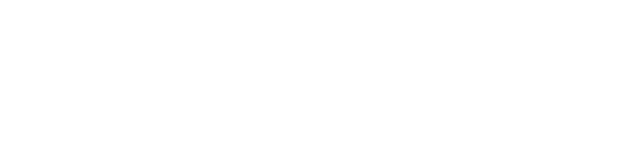
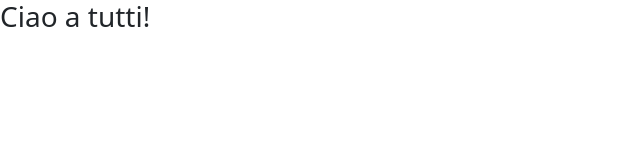
Before and after one commit to NicholasBuiatti/prova-emerge, a plain HTML site: page index.html in a window 1280 px wide. Shown: the whole page, without its empty margins (0-640 px from the left). Drawn offline with nearby package versions, Linux system fonts and the light colour scheme.

Commit message:
modifiche

```diff
--- a/index.html
+++ b/index.html
@@ -25,6 +25,10 @@
 
     <!-- VUE.JS -->
     <script src="./js/script.js"></script>
+
+    <div>
+       <h3>Ciao a tutti!</h3>
+</div>
 </body>
 
 </html>
```
